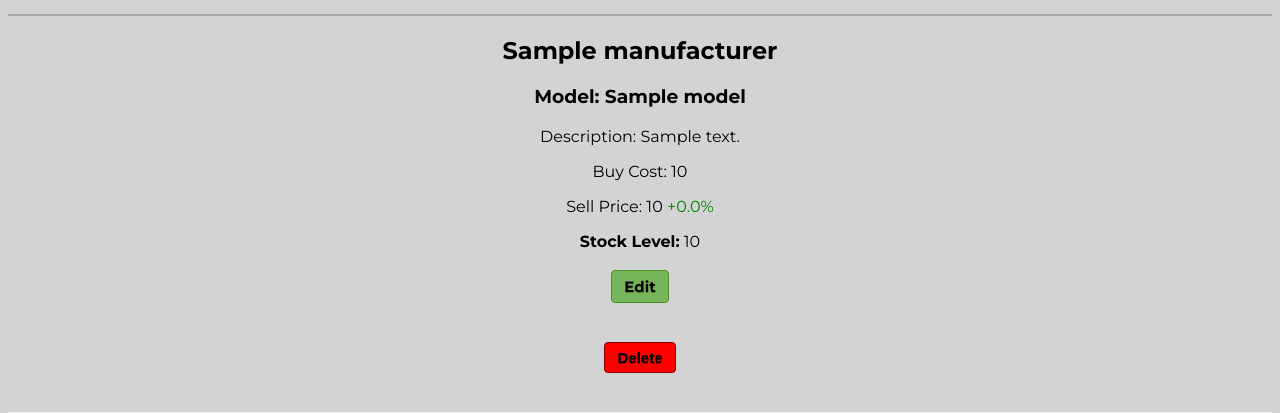
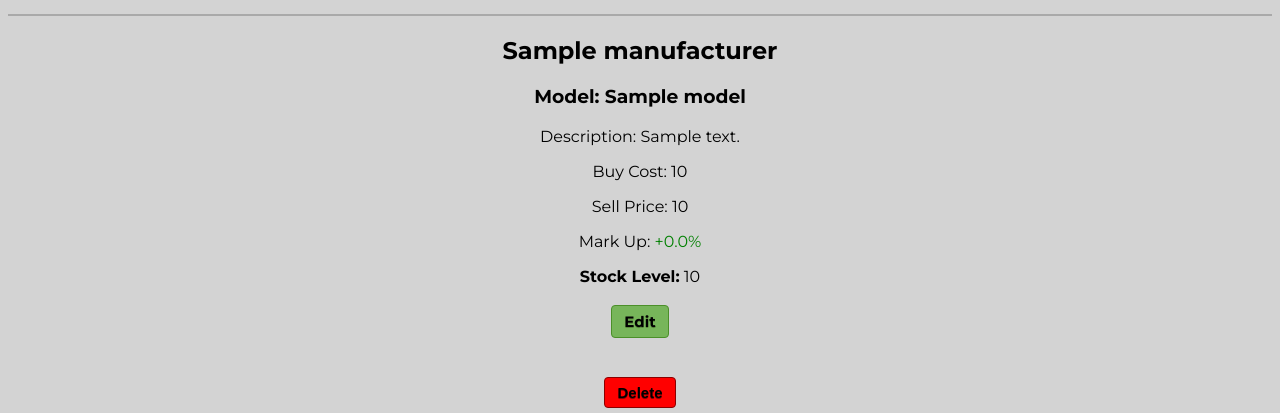
Before and after one commit to BrianBell422/python_solo_project, a Flask app: page /bikes/1 in a window 1280 px wide. Shown: the part 391-804 px from the top of the page. Run offline with Flask 2, Linux system fonts and the light colour scheme; a database or web service that is not in the repository returns one stand-in record (values such as "Sample title"); some libraries are stand-ins or nearby versions.

Commit message:
In bike show page moved markup on to its own line

```diff
--- a/mikes_bikes/templates/bikes/show.html
+++ b/mikes_bikes/templates/bikes/show.html
@@ -11,11 +11,12 @@
     <p><h3>Model: {{bike.model}}</h3></p>
     <p>Description: {{bike.description}}</p>
     <p>Buy Cost: {{bike.buy_cost}}</p>
-    <p>Sell Price: {{bike.sell_price}} <span style="color: green">+{{bike.mark_up}}%</span></p>
+    <p>Sell Price: {{bike.sell_price}}</p>
+    <p>Mark Up: <span style="color: green">+{{bike.mark_up}}%</span></p>
     {% if (bike.stock_level) == 0: %}
-        <b>Stock Level:</b> {{bike.stock_level}} <b>OUT OF STOCK</b>
+        <b>Stock Level:</b> {{bike.stock_level}} <b> OUT OF STOCK</b>
         {% elif (bike.stock_level) < 3: %}
-        <b>Stock Level:</b> {{bike.stock_level}} <b>LOW STOCK</b>
+        <b>Stock Level:</b> {{bike.stock_level}} <b> LOW STOCK</b>
         {% else %}
         <b>Stock Level:</b> {{bike.stock_level}}
     {% endif %}
```
